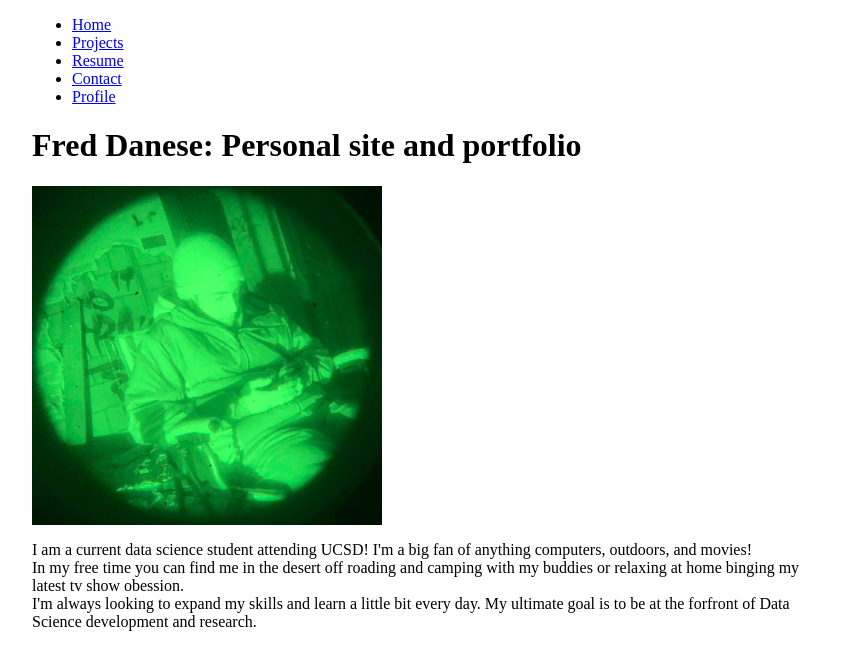
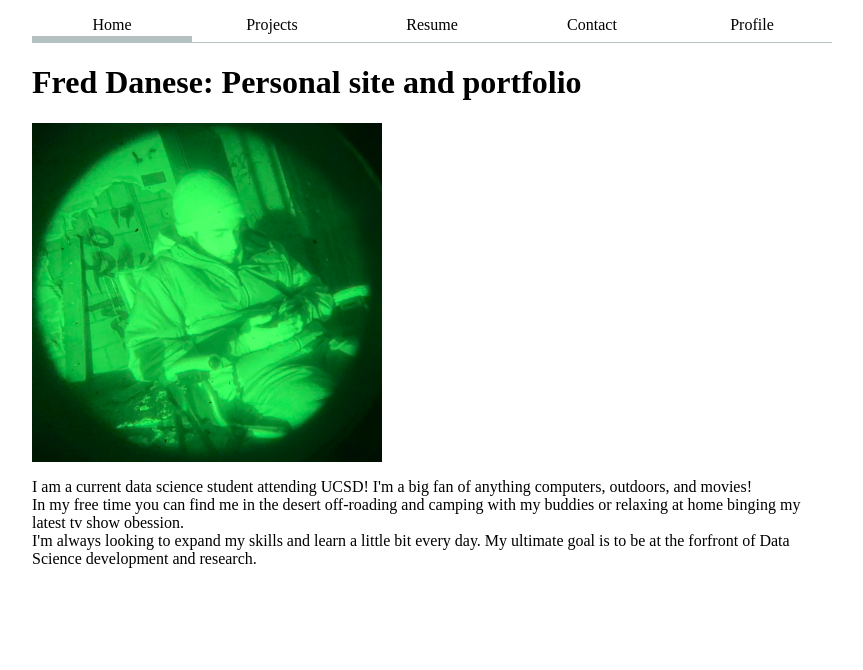
Before and after one commit to FerdGitUCSD/portfolio, a plain HTML site: page index.html in a window 1280 px wide. Shown: the whole page, without its empty margins (208-1071 px from the left). Drawn offline with Linux system fonts and the light colour scheme.

Commit message:
updated home page

```diff
--- a/index.html
+++ b/index.html
@@ -6,23 +6,25 @@
     <title>Fred Danese: Personal site and portfolio</title>
     <link rel="stylesheet" href="style.css">
 </head>
-<body max-width="100ch">
+<body>
     <nav>
         <ul>
-            <li><a href="https://ferdgitucsd.github.io/portfolio/">Home</a></li>
+            <li><a href="https://ferdgitucsd.github.io/portfolio/" class="current">Home</a></li>
             <li><a href="https://ferdgitucsd.github.io/portfolio/projects/">Projects</a></li>
             <li><a href="https://ferdgitucsd.github.io/portfolio/resume/">Resume</a></li>
             <li><a href="https://ferdgitucsd.github.io/portfolio/contact/">Contact</a></li>
             <li><a href="https://github.com/FerdGitUCSD" target="_blank">Profile</a></li>
         </ul>
     </nav>
+
+
     <h1>
         Fred Danese: Personal site and portfolio
     </h1>
     <img src="images/me.jpg" alt="A night vision photo of me at the abandoned George Air Force Base">
     <p>
         I am a current data science student attending UCSD! I'm a big fan of anything computers, outdoors, and movies!
-        <br> In my free time you can find me in the desert off roading and camping with my buddies or relaxing at home binging my latest tv show obession.
+        <br> In my free time you can find me in the desert off-roading and camping with my buddies or relaxing at home binging my latest tv show obession.
         <br> I'm always looking to expand my skills and learn a little bit every day. My ultimate goal is to be at the forfront of Data Science development and research.
     </p>
 
--- a/style.css
+++ b/style.css
@@ -1,3 +1,7 @@
+html {
+    --color-accent: oklch(45% 0.20 240);
+}
+
 body {
 
     font: 100%/1.5;
@@ -12,3 +16,38 @@ body {
     }
 
 }
+
+nav {
+    display: flex;
+    text-align: center;
+    margin-bottom: 5px;
+    border-bottom-width: 1px;
+    border-bottom-style: solid;
+    border-bottom-color: oklch(80% 3% 200);
+}
+
+nav a:hover {
+    background-color: oklch(from var(--color-accent) 95% 5% h);
+    border-bottom: 0.4em solid oklch(90% 0.65 240);
+    padding-bottom: calc(0.5em - 0.4em);
+}
+
+ul {
+    display: contents
+}
+li {
+    display: contents
+}
+
+a {
+    flex: 1;
+    text-decoration: none;
+    color: inherit;
+    text-align: center;
+    padding: 0.5em;
+}
+
+a.current {
+    border-bottom: 0.4em solid oklch(80% 3% 200);
+    padding-bottom: calc(0.5em - 0.4em);
+}
```
